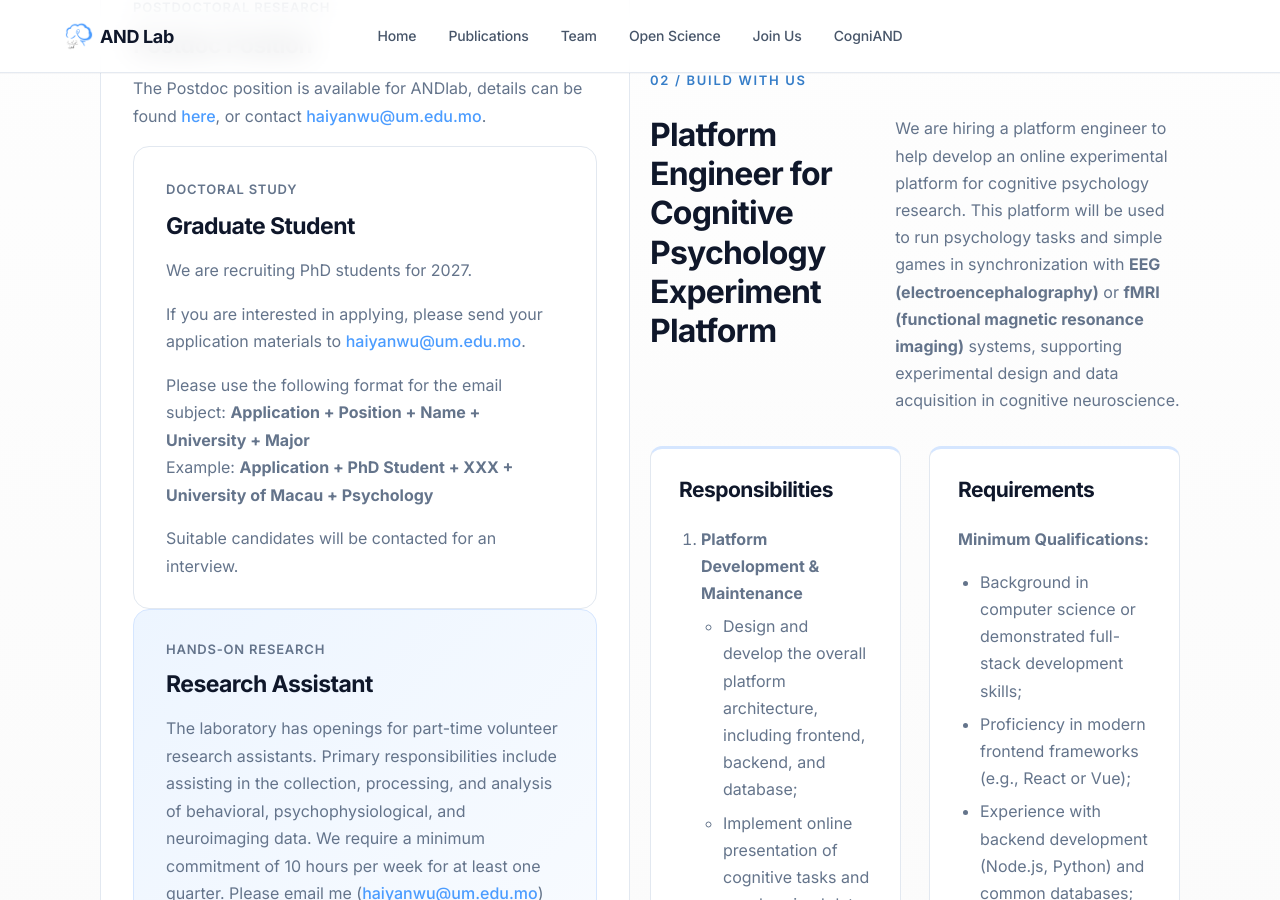
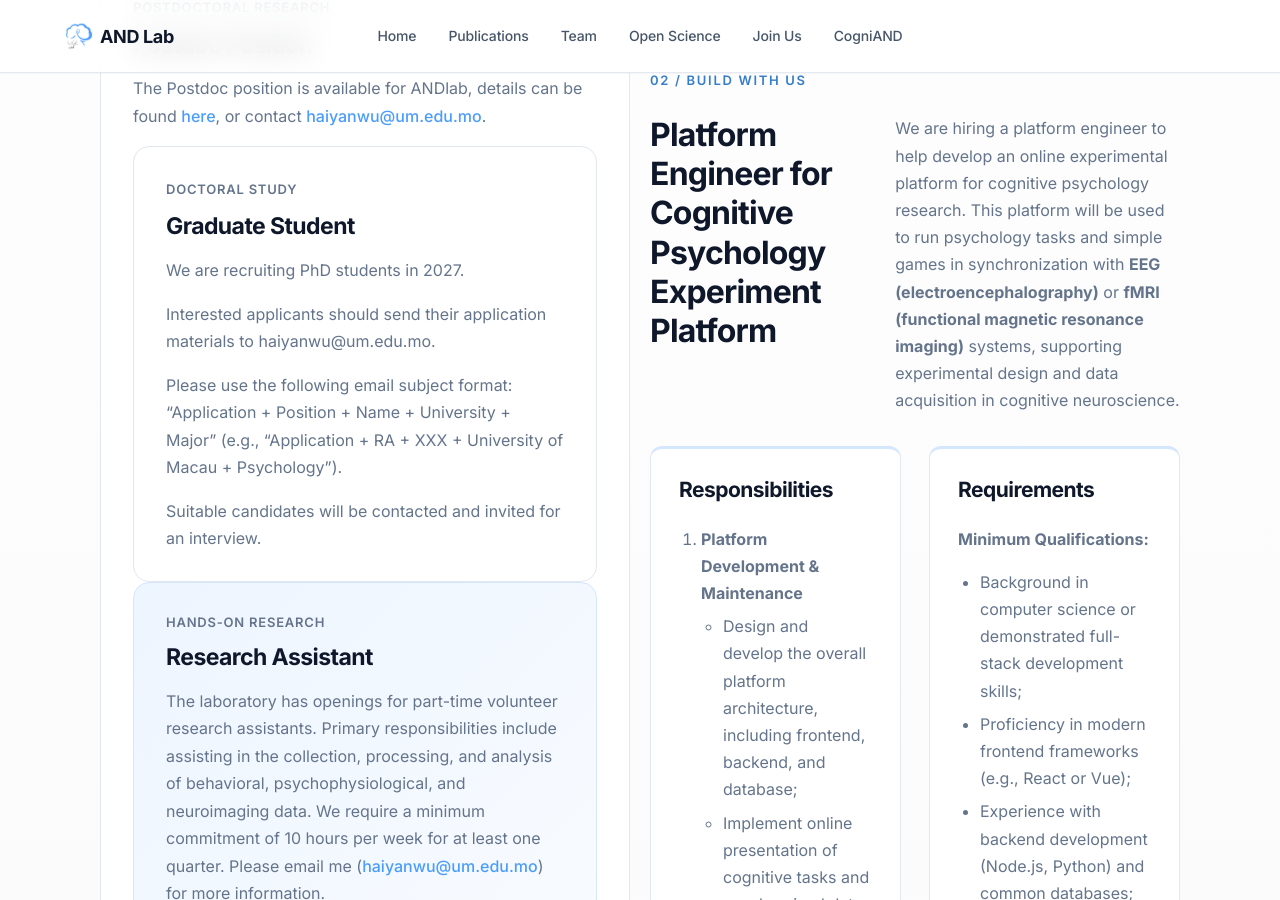
Before and after one commit to andlab-um/lab-website, a Jekyll site: the page built from _pages/position.md, in a window 1280 px wide and 900 px high, scrolled down 573 px. Built offline with Jekyll 4.4.1, drawn with Linux system fonts in a browser that asks for light colours; nearby versions of some CDN libraries; some web fonts are replaced.

Commit message:
Update position.md

```diff
--- a/_pages/position.md
+++ b/_pages/position.md
@@ -24,27 +24,10 @@ permalink: /position
 <section class="position-opportunity position-graduate-track">
     <span class="join-role-label">Doctoral study</span>
     <h3>Graduate Student</h3>
-
-    <p>We are recruiting PhD students for 2027.</p>
-
-    <p>
-        If you are interested in applying, please send your application materials to
-        <a href="mailto:haiyanwu@um.edu.mo">haiyanwu@um.edu.mo</a>.
-    </p>
-
-    <p>
-        Please use the following format for the email subject:
-        <strong>
-            Application + Position + Name + University + Major
-        </strong>
-        <br>
-        Example:
-        <strong>Application + PhD Student + XXX + University of Macau + Psychology</strong>
-    </p>
-
-    <p>
-        Suitable candidates will be contacted for an interview.
-    </p>
+    <p>We are recruiting PhD students in 2027.</p>
+    <p>Interested applicants should send their application materials to haiyanwu@um.edu.mo.</p>
+    <p>Please use the following email subject format: “Application + Position + Name + University + Major” (e.g., “Application + RA + XXX + University of Macau + Psychology”).</p>
+    <p>Suitable candidates will be contacted and invited for an interview.</p>
 </section>
 
   <section class="position-opportunity position-assistant-track">
```
